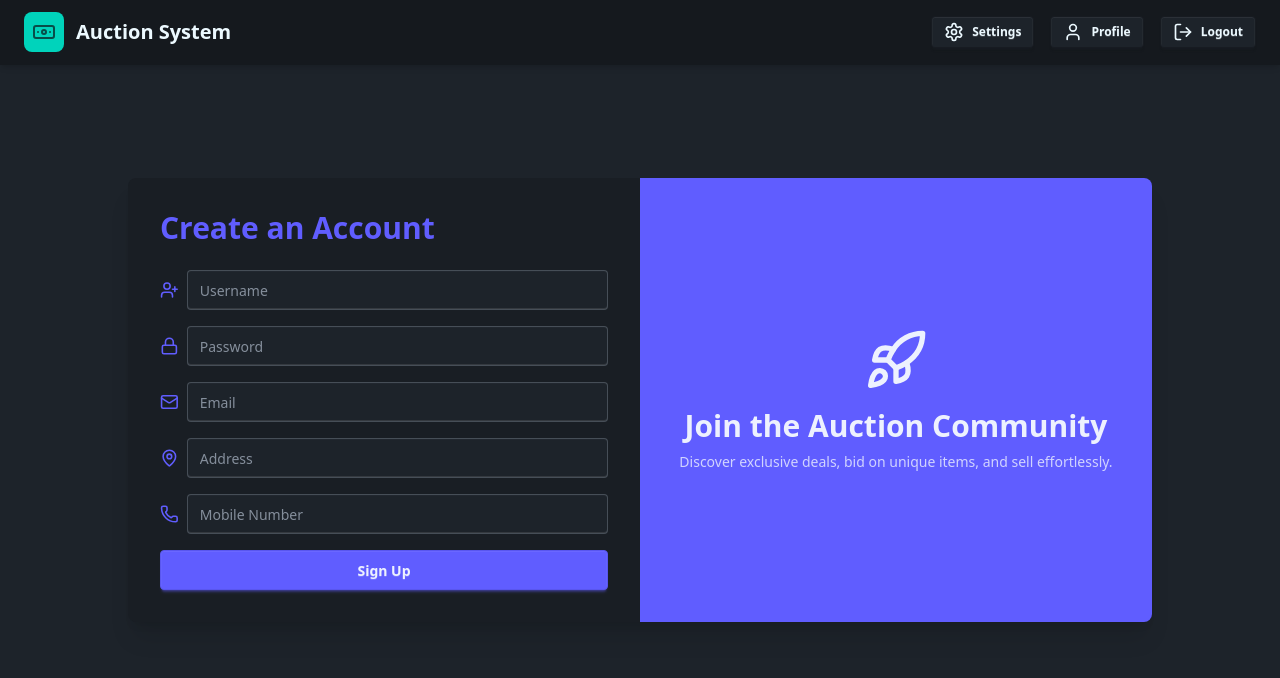
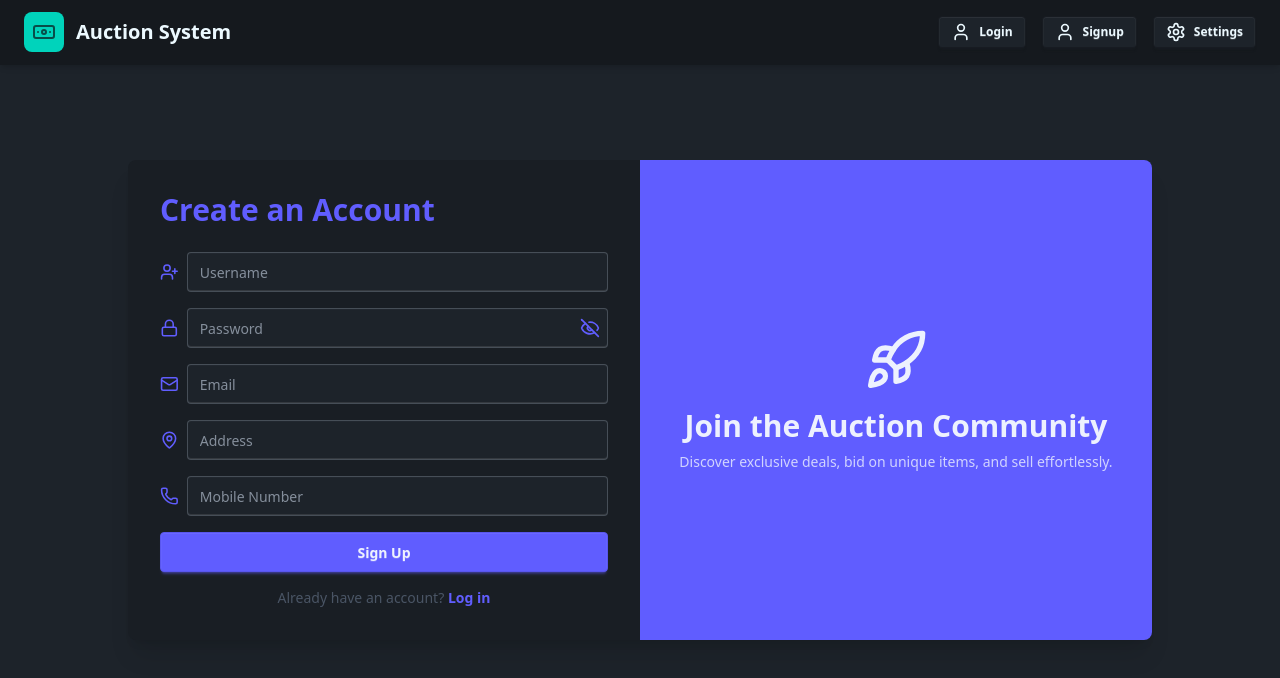
Before and after one commit to Pranjal095/Online-Auction-System, a React (Vite) app in the folder frontend/: page /signup in a window 1280 px wide. Shown: the top 678 px of the page. Built offline with nearby package versions, Linux system fonts and the light colour scheme; no server answers.

Commit message:
Fixed Authentication and Improved UI

```diff
--- a/frontend/src/App.jsx
+++ b/frontend/src/App.jsx
@@ -12,10 +12,24 @@ import ProfilePage from './pages/ProfilePage'
 
 import { useThemeStore } from './store/useThemeStore';
 import { Toaster } from 'react-hot-toast'
-
+import { useAuthStore } from './store/useAuthStore'
+import { useEffect } from 'react'
 
 function App() {
   const { theme } = useThemeStore();
+  const { user, isCheckingAuth, checkAuth } = useAuthStore();
+
+  useEffect(() => {
+    checkAuth();
+  },[checkAuth]);
+
+  if(isCheckingAuth && !user){
+    return (
+        <div className='flex items-center justify-center h-screen'>
+            <span className="loading loading-infinity loading-xl"></span>
+        </div>
+    )
+  }
 
   return (
     <div data-theme={theme}>
@@ -24,12 +38,12 @@ function App() {
         <Routes>
           <Route path="/" element={<HomePage />} />
           <Route path="/settings" element={<SettingsPage />} />
-          <Route path="/login" element={<LoginPage />} />
-          <Route path="/signup" element={<SignupPage />} />
-          <Route path="/auctions" element={<AuctionsPage />} />
-          <Route path="/create-auction" element={<CreateAuctionPage />} />
-          <Route path="/auction/:auction_id" element={<AuctionPage />} />
-          <Route path="/profile" element={<ProfilePage />} />
+          <Route path="/login" element={!user ? <LoginPage /> : <Navigate to="/" />} />
+          <Route path="/signup" element={!user ? <SignupPage /> : <Navigate to="/" />} />
+          <Route path="/auctions" element={user ? <AuctionsPage /> : <Navigate to="/login" />} />
+          <Route path="/create-auction" element={user ? <CreateAuctionPage /> : <Navigate to="/login" />} />
+          <Route path="/auction/:auction_id" element={user ? <AuctionPage /> : <Navigate to="/login" />} />
+          <Route path="/profile" element={user ? <ProfilePage /> : <Navigate to="/login" />} />
           <Route path="*" element={<Navigate to="/" />} />
         </Routes>
     </div>
--- a/frontend/src/components/Navbar.jsx
+++ b/frontend/src/components/Navbar.jsx
@@ -3,7 +3,7 @@ import { LogOut, Banknote, Settings, User } from "lucide-react";
 import { useAuthStore } from "../store/useAuthStore";
 
 const Navbar = () => {
-    const { logout } = useAuthStore()
+    const { user, logout } = useAuthStore();
 
     return (
         <header className="bg-base-300 border-b border-base-300 fixed w-full top-0 z-40 shadow-md">
@@ -16,6 +16,8 @@ const Navbar = () => {
                 </Link>
 
                 <nav className="flex items-center gap-4">
+                    {user ? (
+                        <>
                             <Link to="/settings" className="btn btn-sm bg-base-100 text-base-content flex gap-2 items-center transition-all">
                                 <Settings className="w-5 h-5" />
                                 <span className="hidden sm:inline">Settings</span>
@@ -28,6 +30,23 @@ const Navbar = () => {
                                 <LogOut className="w-5 h-5" />
                                 <span className="hidden sm:inline">Logout</span>
                             </button>
+                        </>
+                    ) : (
+                        <>
+                            <Link to="/login" className="btn btn-sm bg-base-100 text-base-content flex gap-2 items-center transition-all">
+                                <User className="w-5 h-5" />
+                                <span className="hidden sm:inline">Login</span>
+                            </Link>
+                            <Link to="/signup" className="btn btn-sm bg-base-100 text-base-content flex gap-2 items-center transition-all">
+                                <User className="w-5 h-5" />
+                                <span className="hidden sm:inline">Signup</span>
+                            </Link>
+                            <Link to="/settings" className="btn btn-sm bg-base-100 text-base-content flex gap-2 items-center transition-all">
+                                <Settings className="w-5 h-5" />
+                                <span className="hidden sm:inline">Settings</span>
+                            </Link>
+                        </>
+                    )}
                 </nav>
             </div>
         </header>
--- a/frontend/src/pages/AuctionPage.jsx
+++ b/frontend/src/pages/AuctionPage.jsx
@@ -2,13 +2,13 @@ import React, { useState, useEffect } from "react";
 import { useParams } from "react-router-dom";
 import { useAuctionStore } from "../store/useAuctionStore";
 import { useNavigate } from "react-router-dom";
+import { useAuthStore } from "../store/useAuthStore";
 
 const AuctionPage = () => {
   const { auction_id } = useParams();
   const { currentAuction, fetchAuction, placeBid, loading } = useAuctionStore();
+  const { user } = useAuthStore();
   const [bidAmount, setBidAmount] = useState("");
-  const navigate = useNavigate();
-
   useEffect(() => {
     if (auction_id) {
       fetchAuction(auction_id);
@@ -89,16 +89,16 @@ const AuctionPage = () => {
                 </div>
                 <div className="flex justify-between items-center">
                   <span>Start Time:</span>
-                  <span>{new Date(currentAuction.start_time).toLocaleString()}</span>
+                  <span className="font-semibold">{new Date(currentAuction.start_time).toUTCString().slice(0, -4)}</span>
                 </div>
                 <div className="flex justify-between items-center">
                   <span>End Time:</span>
-                  <span className="font-semibold">{new Date(currentAuction.end_time).toLocaleString()}</span>
+                  <span className="font-semibold">{new Date(currentAuction.end_time).toUTCString().slice(0, -4)}</span>
                 </div>
               </div>
             </div>
           </div>
-
+          { currentAuction.status !== "closed" && user.user_id !== currentAuction.seller_id &&
           <div className="mt-6 bg-base-100 p-4 rounded-xl border border-primary/30">
             <h3 className="text-xl font-semibold mb-4 text-center">Place Your Bid</h3>
             <form onSubmit={handleBidSubmit} className="flex flex-col gap-4">
@@ -126,6 +126,7 @@ const AuctionPage = () => {
               </button>
             </form>
           </div>
+          }
         </div>
       </div>
     </div>
--- a/frontend/src/pages/LoginPage.jsx
+++ b/frontend/src/pages/LoginPage.jsx
@@ -1,12 +1,17 @@
 import React, { useState } from "react";
 import { useAuthStore } from "../store/useAuthStore";
-import { useNavigate } from "react-router-dom";
-import { User, Lock, LogIn } from "lucide-react";
+import { Link, useNavigate } from "react-router-dom";
+import { User, Lock, LogIn, EyeOff, Eye } from "lucide-react";
 
 const LoginPage = () => {
   const [data, setData] = useState({ username: "", password: "" });
   const { login, isLoggingIn, error } = useAuthStore();
+  const [isPasswordVisible, setIsPasswordVisible] = useState(false);
   const navigate = useNavigate();
+
+  const togglePasswordVisibility = () => {
+    setIsPasswordVisible((prev) => !prev);
+  };
 
   const handleChange = (e) => {
     setData({ ...data, [e.target.name]: e.target.value });
@@ -39,25 +44,41 @@ const LoginPage = () => {
                 required
               />
             </div>
-            <div className="flex items-center gap-2">
+            <div className="relative flex items-center gap-2">
               <Lock className="text-primary w-5 h-5" />
               <input
-                type="password"
+                type={isPasswordVisible ? "text" : "password"}
                 name="password"
                 placeholder="Password"
-                className="input input-bordered w-full"
+                className="input input-bordered w-full pr-10"
                 value={data.password}
                 onChange={handleChange}
                 required
               />
+              <button
+                type="button"
+                onClick={togglePasswordVisibility}
+                className="absolute right-2 text-primary focus:outline-none"
+              >
+              {isPasswordVisible ? <Eye className="w-5 h-5" /> : <EyeOff className="w-5 h-5" />}
+              </button>
             </div>
             <button type="submit" className="btn btn-primary w-full">
-              {isLoggingIn ? "Logging in..." : "Login"}
+              {isLoggingIn ? "Logging in..." : "Log In"}
             </button>
             {error && (
               <p className="text-sm text-red-500 text-center">{error}</p>
             )}
           </form>
+
+          <div className="text-center mt-4">
+            <p className="text-sm text-gray-600">
+              Don't have an account?{" "}
+              <Link to="/signup" className="text-primary font-semibold">
+                Sign up
+              </Link>
+            </p>
+          </div>
         </div>
 
         <div className="hidden md:flex items-center justify-center bg-primary text-primary-content p-8">
--- a/frontend/src/pages/SignupPage.jsx
+++ b/frontend/src/pages/SignupPage.jsx
@@ -1,7 +1,7 @@
 import React, { use, useState } from "react";
 import { useAuthStore } from "../store/useAuthStore";
-import { useNavigate } from "react-router-dom";
-import { UserPlus, Mail, Lock, MapPin, Phone, Rocket } from "lucide-react";
+import { Link, useNavigate } from "react-router-dom";
+import { UserPlus, Mail, Lock, MapPin, Phone, Rocket, EyeOff, Eye } from "lucide-react";
 
 const SignupPage = () => {
   const [data, setData] = useState({
@@ -13,7 +13,12 @@ const SignupPage = () => {
   });
 
   const { signup, isSigningUp, error } = useAuthStore();
+  const [isPasswordVisible, setIsPasswordVisible] = useState(false);
   const navigate = useNavigate();
+
+  const togglePasswordVisibility = () => {
+    setIsPasswordVisible((prev) => !prev);
+  };
 
   const handleChange = (e) => {
     setData({ ...data, [e.target.name]: e.target.value });
@@ -46,17 +51,24 @@ const SignupPage = () => {
                 required
               />
             </div>
-            <div className="flex items-center gap-2">
+            <div className="relative flex items-center gap-2">
               <Lock className="text-primary w-5 h-5" />
               <input
-                type="password"
+                type={isPasswordVisible ? "text" : "password"}
                 name="password"
                 placeholder="Password"
-                className="input input-bordered w-full"
+                className="input input-bordered w-full pr-10"
                 value={data.password}
                 onChange={handleChange}
                 required
               />
+              <button
+                type="button"
+                onClick={togglePasswordVisibility}
+                className="absolute right-2 text-primary focus:outline-none"
+              >
+              {isPasswordVisible ? <Eye className="w-5 h-5" /> : <EyeOff className="w-5 h-5" />}
+              </button>
             </div>
             <div className="flex items-center gap-2">
               <Mail className="text-primary w-5 h-5" />
@@ -99,6 +111,15 @@ const SignupPage = () => {
             </button>
             {error && <p className="text-sm text-red-500 text-center">{error}</p>}
           </form>
+
+          <div className="text-center mt-4">
+            <p className="text-sm text-gray-600">
+              Already have an account?{" "}
+              <Link to="/login" className="text-primary font-semibold">
+                Log in
+              </Link>
+            </p>
+          </div>
         </div>
 
         <div className="hidden md:flex flex-col items-center justify-center bg-primary text-primary-content p-8">
--- a/frontend/src/store/useAuthStore.js
+++ b/frontend/src/store/useAuthStore.js
@@ -64,11 +64,8 @@ export const useAuthStore = create((set) => ({
       const user = response.data;
       set({ user, isCheckingAuth: false });
     } catch (err) {
-      const errorMsg =
-        err.response && err.response.data ? err.response.data.error : err.message;
       console.error("checkAuth error:", err);
-      set({ error: errorMsg });
-      toast.error(errorMsg);
+      set({ user: null, isCheckingAuth: false });
       return null;
     }
   },
```
Also changed, not shown: 2 other files (tests, documents, lock files or other folders). Lines whose indentation alone changed are shown as unchanged.
